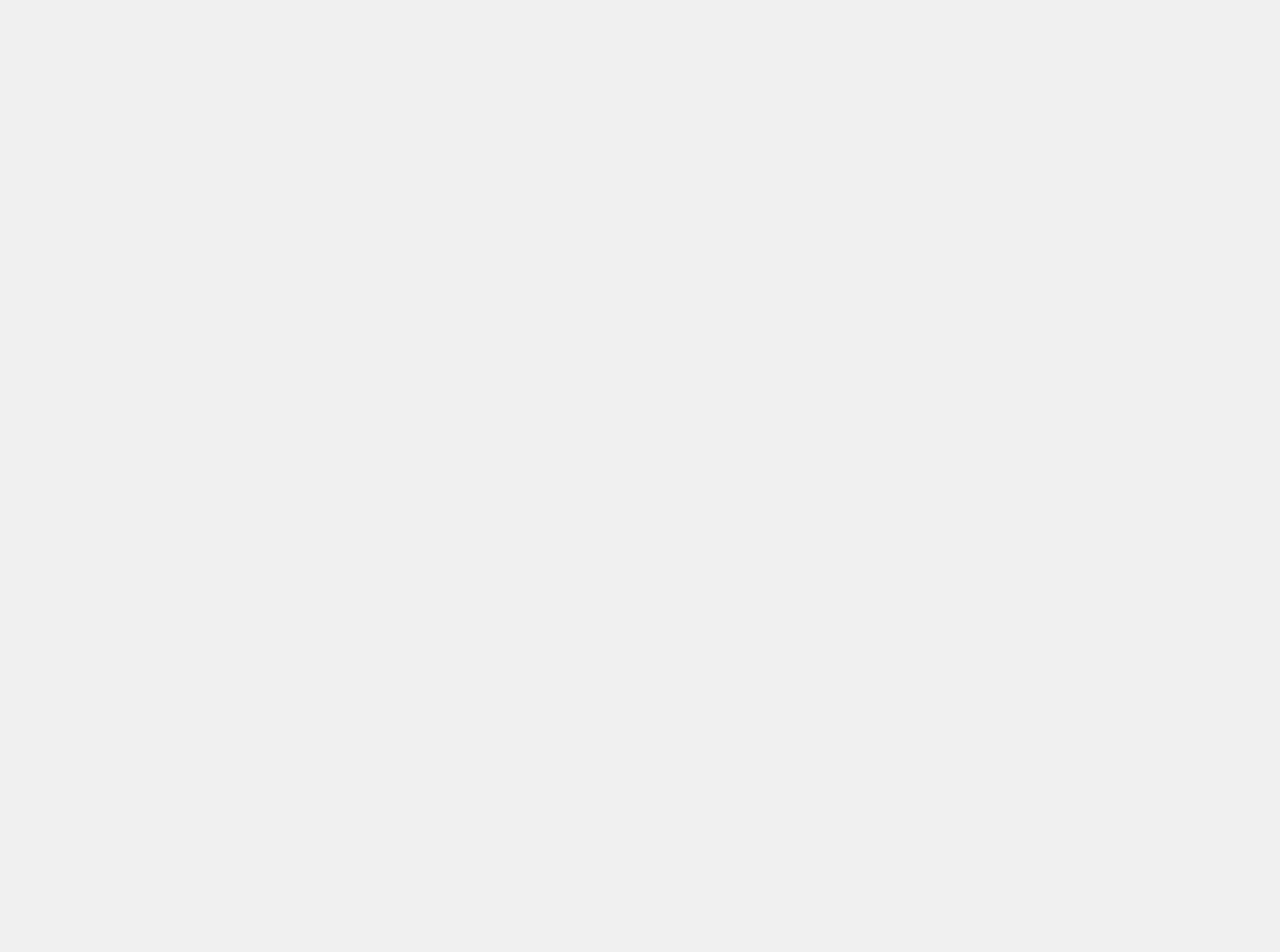
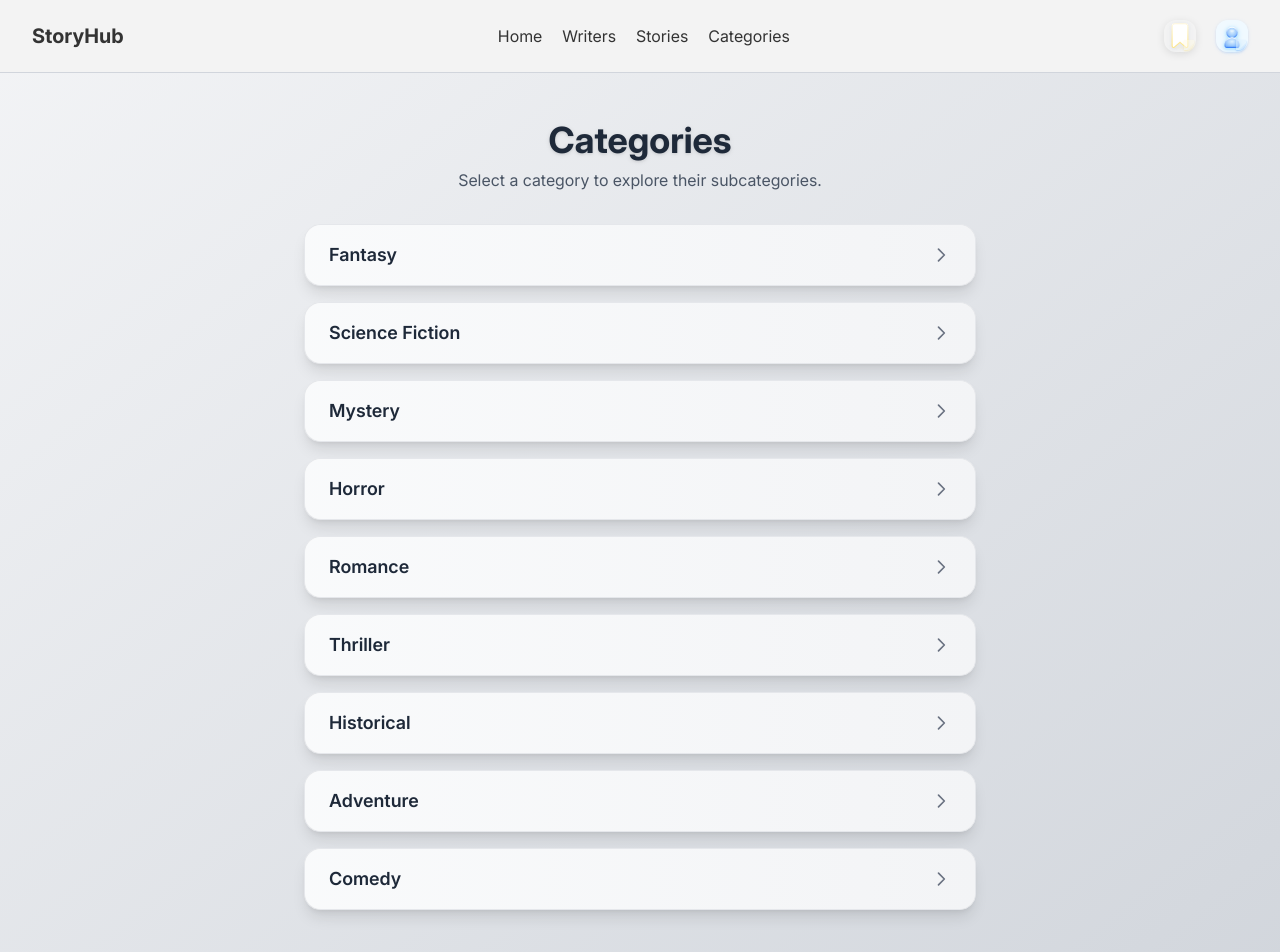
Before and after one commit to maurometz/StoryHubFront, a React (Vite) app: page /categories in a window 1280 px wide. Before the commit this address had no page. Shown: the top 952 px of the page. Before the commit the page ends 800 px from the top, so only its background shows below. Built offline with nearby package versions, Linux system fonts and the light colour scheme.

Commit message:
feat: Categories page

```diff
--- a/src/App.jsx
+++ b/src/App.jsx
@@ -1,6 +1,6 @@
 import "./App.css";
 import { Route, Routes } from "react-router-dom";
-import { Home, Stories, Writers } from "./pages";
+import { Categories, Home, Stories, Writers } from "./pages";
 
 function App() {
   return (
@@ -10,7 +10,7 @@ function App() {
         <Route path="/writers" element={<Writers />} />
         <Route path="/stories" element={<Stories />} />
         <Route path="/stories/:id" element={<Stories />} />
-        {/* <Route path="/categories" element={<Categories />} /> */}
+        <Route path="/categories" element={<Categories />} />
       </Routes>
     </div>
   );
--- a/src/components/Footer.jsx
+++ b/src/components/Footer.jsx
@@ -4,7 +4,7 @@ const links = [
   { name: "Home", pathname: "/" },
   { name: "Writers", pathname: "/writers" },
   { name: "Stories", pathname: "/stories" },
-  { name: "Categories", pathname: "#" },
+  { name: "Categories", pathname: "/categories" },
 ];
 
 export const Footer = () => {
--- a/src/components/Header.jsx
+++ b/src/components/Header.jsx
@@ -5,7 +5,7 @@ const links = [
   { name: "Home", pathname: "/" },
   { name: "Writers", pathname: "/writers" },
   { name: "Stories", pathname: "/stories" },
-  { name: "Categories", pathname: "#" },
+  { name: "Categories", pathname: "/categories" },
 ];
 
 export const Header = () => {
--- /dev/null
+++ b/src/pages/Categories/index.jsx
@@ -0,0 +1,313 @@
+import { Footer, Header } from "../../components";
+import { useState } from "react";
+
+export function Categories() {
+  const [openIdx, setOpenIdx] = useState(null);
+
+  const handleToggle = (idx) => {
+    setOpenIdx(openIdx === idx ? null : idx);
+  };
+
+  const categories = [
+    {
+      name: "Fantasy",
+      description: "Stories set in magical worlds and realms.",
+      subcategories: [
+        {
+          name: "Epic Fantasy",
+          description: "Large-scale adventures and quests.",
+        },
+        {
+          name: "Urban Fantasy",
+          description: "Magic in modern settings.",
+        },
+        {
+          name: "Dark Fantasy",
+          description: "Grim, often horror-infused magical tales.",
+        },
+        {
+          name: "Mythic Fantasy",
+          description: "Inspired by myths, legends, and folklore.",
+        },
+        {
+          name: "High Fantasy",
+          description: "Intricate magical worlds with detailed lore.",
+        },
+      ],
+    },
+    {
+      name: "Science Fiction",
+      description: "Futuristic tales and advanced technology.",
+      subcategories: [
+        {
+          name: "Space Opera",
+          description: "Adventures across the galaxy.",
+        },
+        {
+          name: "Cyberpunk",
+          description: "High-tech, low-life futures.",
+        },
+        {
+          name: "Hard Sci-Fi",
+          description: "Based on realistic science and technology.",
+        },
+        {
+          name: "Post-Apocalyptic",
+          description: "Aftermath of world-altering catastrophes.",
+        },
+        {
+          name: "Time Travel",
+          description: "Explorations across different timelines.",
+        },
+        {
+          name: "Dystopian",
+          description: "Societies in decay or oppression.",
+        },
+      ],
+    },
+    {
+      name: "Mystery",
+      description: "Whodunits and thrilling investigations.",
+      subcategories: [
+        {
+          name: "Detective",
+          description: "Classic detective stories.",
+        },
+        {
+          name: "Cozy Mystery",
+          description: "Lighthearted mysteries in small towns.",
+        },
+        {
+          name: "Noir",
+          description: "Dark, gritty tales with morally gray characters.",
+        },
+        {
+          name: "Police Procedural",
+          description: "Follows law enforcement investigations.",
+        },
+        {
+          name: "Historical Mystery",
+          description: "Mysteries set in the past.",
+        },
+      ],
+    },
+    {
+      name: "Horror",
+      description: "Frightening and supernatural stories.",
+      subcategories: [
+        {
+          name: "Psychological Horror",
+          description: "Mind-bending terror and paranoia.",
+        },
+        {
+          name: "Supernatural Horror",
+          description: "Ghosts, demons, and otherworldly threats.",
+        },
+        {
+          name: "Body Horror",
+          description: "Grotesque transformation and mutilation.",
+        },
+        {
+          name: "Slasher",
+          description: "Serial killers and gory violence.",
+        },
+        {
+          name: "Folk Horror",
+          description: "Ancient rites and rural fears.",
+        },
+      ],
+    },
+    {
+      name: "Romance",
+      description: "Love stories across all settings.",
+      subcategories: [
+        {
+          name: "Contemporary Romance",
+          description: "Modern-day love stories.",
+        },
+        {
+          name: "Historical Romance",
+          description: "Love in past eras.",
+        },
+        {
+          name: "Paranormal Romance",
+          description: "Supernatural beings and romance.",
+        },
+        {
+          name: "Romantic Comedy",
+          description: "Lighthearted and humorous love stories.",
+        },
+        {
+          name: "Dark Romance",
+          description: "Twisted, intense romantic themes.",
+        },
+      ],
+    },
+    {
+      name: "Thriller",
+      description: "High-stakes, suspenseful stories.",
+      subcategories: [
+        {
+          name: "Psychological Thriller",
+          description: "Mind games and mental tension.",
+        },
+        {
+          name: "Crime Thriller",
+          description: "Criminal plots and moral ambiguity.",
+        },
+        {
+          name: "Techno Thriller",
+          description: "Technology-driven tension.",
+        },
+        {
+          name: "Political Thriller",
+          description: "Government conspiracies and espionage.",
+        },
+        {
+          name: "Legal Thriller",
+          description: "Courtroom drama and legal strategy.",
+        },
+      ],
+    },
+    {
+      name: "Historical",
+      description: "Fiction based on or inspired by history.",
+      subcategories: [
+        {
+          name: "Historical Drama",
+          description: "Serious, character-driven period stories.",
+        },
+        {
+          name: "Alternate History",
+          description: "What if historical events had turned out differently?",
+        },
+        {
+          name: "Historical Adventure",
+          description: "Action-packed tales in historic settings.",
+        },
+        {
+          name: "Historical Romance",
+          description: "Love stories set in the past.",
+        },
+      ],
+    },
+    {
+      name: "Adventure",
+      description: "Exciting journeys and bold explorations.",
+      subcategories: [
+        {
+          name: "Survival",
+          description: "Endurance against the elements or danger.",
+        },
+        {
+          name: "Exploration",
+          description: "Discovering uncharted lands or realms.",
+        },
+        {
+          name: "Treasure Hunt",
+          description: "Questing for hidden riches or relics.",
+        },
+        {
+          name: "Swashbuckler",
+          description: "Sword fights and daring exploits.",
+        },
+      ],
+    },
+    {
+      name: "Comedy",
+      description: "Stories designed to amuse and entertain.",
+      subcategories: [
+        {
+          name: "Satire",
+          description: "Critique through humor.",
+        },
+        {
+          name: "Parody",
+          description: "Humorous imitation of genres or tropes.",
+        },
+        {
+          name: "Romantic Comedy",
+          description: "Light-hearted romance with humor.",
+        },
+        {
+          name: "Slapstick",
+          description: "Physical and exaggerated comedy.",
+        },
+      ],
+    },
+  ];
+
+  return (
+    <>
+      <Header />
+      <main className="min-h-screen bg-gradient-to-br from-gray-100 to-gray-300 pt-30 pb-30 py-10 px-4">
+        <h1 className="text-4xl font-bold text-center mb-2 text-gray-800 drop-shadow">
+          Categories
+        </h1>
+        <p className="text-center text-gray-600 mb-8">
+          Select a category to explore their subcategories.
+        </p>
+        <div className="max-w-2xl mx-auto space-y-4">
+          {categories.map((category, idx) => (
+            <div
+              key={idx}
+              className={`rounded-2xl shadow-lg bg-white transition-all border border-gray-200 ${
+                openIdx === idx ? "ring-0 black" : ""
+              }`}
+            >
+              <button
+                className="w-full flex items-center justify-between px-6 py-4 text-lg font-semibold text-left focus:outline-none focus:ring-1 focus:black rounded-2xl bg-gradient-to-r from-gray-50 to-gray-100"
+                onClick={() => handleToggle(idx)}
+                aria-expanded={openIdx === idx}
+                aria-controls={`cat-panel-${idx}`}
+              >
+                <span className="text-gray-800">{category.name}</span>
+                <span
+                  className={`ml-4 transition-transform duration-300 ${
+                    openIdx === idx ? "rotate-90" : ""
+                  }`}
+                >
+                  <svg
+                    className="w-5 h-5 text-gray-500"
+                    fill="none"
+                    stroke="currentColor"
+                    strokeWidth={2}
+                    viewBox="0 0 24 24"
+                  >
+                    <path
+                      strokeLinecap="round"
+                      strokeLinejoin="round"
+                      d="M9 5l7 7-7 7"
+                    />
+                  </svg>
+                </span>
+              </button>
+              <div
+                id={`cat-panel-${idx}`}
+                className={`overflow-hidden transition-all duration-400 ${
+                  openIdx === idx ? "max-h-96" : "max-h-0"
+                }`}
+                style={{
+                  transition: "max-height 0.4s cubic-bezier(.4,2,.6,1)",
+                }}
+              >
+                <div className="px-6 pb-4 pt-2">
+                  <p className="text-gray-700 mb-2">{category.description}</p>
+                  <ul className="list-disc pl-6 space-y-1">
+                    {category.subcategories.map((sub, subIdx) => (
+                      <li key={subIdx} className="text-gray-600">
+                        <strong className="text-gray-800">{sub.name}</strong>:{" "}
+                        {sub.description}
+                      </li>
+                    ))}
+                  </ul>
+                </div>
+              </div>
+            </div>
+          ))}
+        </div>
+      </main>
+      <Footer />
+    </>
+  );
+}
--- a/src/pages/index.jsx
+++ b/src/pages/index.jsx
@@ -1,3 +1,4 @@
 export { Home } from "./Home";
 export { Stories } from "./Stories";
 export { Writers } from "./Writers";
+export { Categories } from "./Categories";
--- a/vite.config.js
+++ b/vite.config.js
@@ -7,7 +7,7 @@ export default defineConfig({
   server: {
     proxy: {
       "/api": {
-        target: "http://localhost:3000/",
+        target: "http://storyhubapi-xy3q.onrender.com",
         changeOrigin: true,
       },
     },
```
Also changed, not shown: src/pages/Stories/index.jsx (+14 -5 lines).
